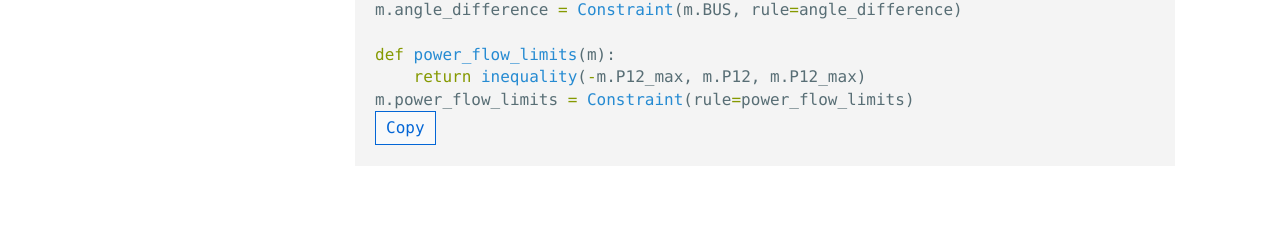
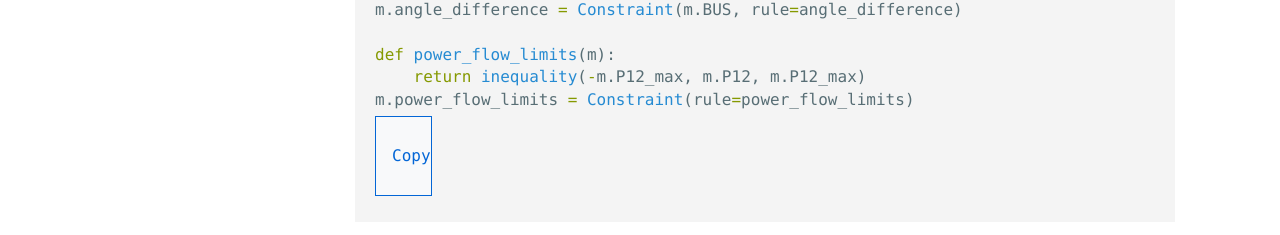
Before and after one commit to marckcode/marckcode.github.io, a Jekyll site: the page built from _posts/2024-02-29-2-bus-dc-opf.markdown, in a window 1280 px wide and 1315 px high. Shown: the part 1048-1283 px from the top of the window. Built offline with Jekyll 4.4.1, drawn with Linux system fonts in a browser that asks for light colours; some web fonts are replaced; formulas are drawn with MathJax 3.

Commit message:
Add button func md

```diff
--- a/assets/css/button.css
+++ b/assets/css/button.css
@@ -2,6 +2,8 @@
     background-color: #f8f9fa;
     color: #0366d6;
     border: 1px solid #0366d6;
-    padding: 5px 10px;
     cursor: pointer;
+    position: relative;
+    margin: 5px 0;
+    padding: 1.75rem 0 1.75rem 1rem;
 }
```
